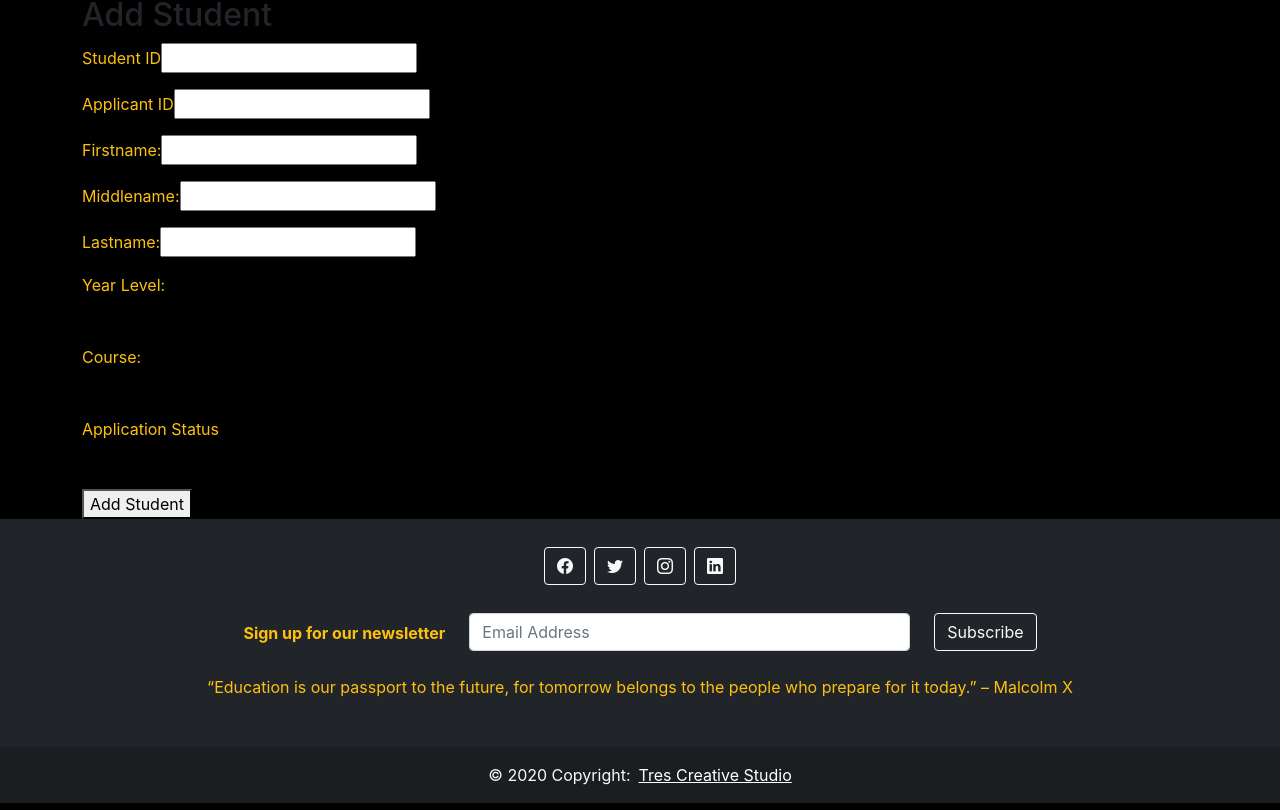
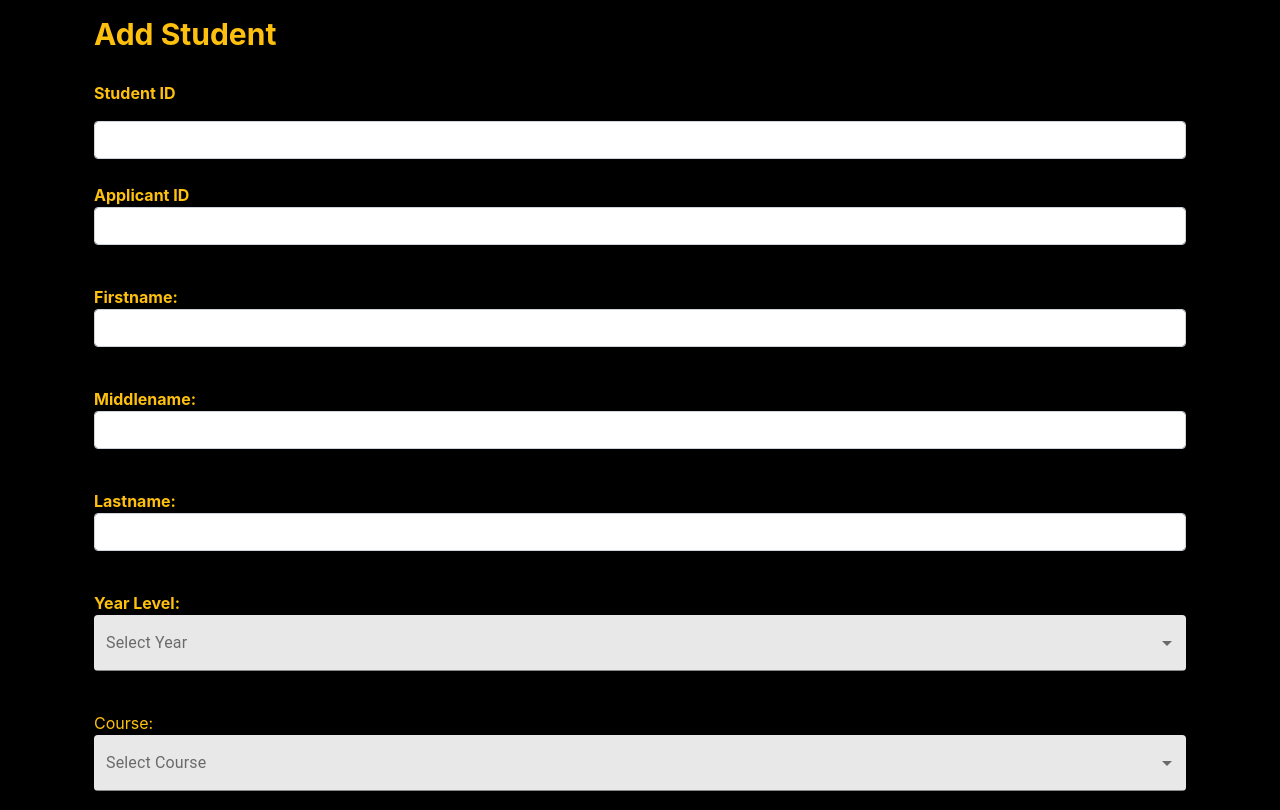
Before and after one commit to Lei-Mutya/dltu_website, a React (Create React App) app: page /addstudent in a window 1280 px wide. Shown: the part 170-980 px from the top of the page. Built offline with nearby package versions, Linux system fonts and the light colour scheme.

Commit message:
final copy of the project

```diff
--- a/src/components/AddStudent.js
+++ b/src/components/AddStudent.js
@@ -1,73 +1,70 @@
-import {MenuItem, TextField} from '@material-ui/core'
-import React, { useState } from 'react'
-import {db} from '../firebase'
+import { MenuItem, TextField } from '@material-ui/core';
+import React, { useState } from 'react';
+import { db } from '../firebase';
 
-const status=[
+const status = [
   {
-        value:'Passed',
-        label:'Passed'
+    value: 'Passed',
+    label: 'Passed',
   },
   {
-        value:'Failed',
-        label:'Failed'
-    }
+    value: 'Failed',
+    label: 'Failed',
+  },
 ];
 
-const year=[
+const year = [
   {
-        value:'1',
-        label:'1'
+    value: '1',
+    label: '1',
   },
   {
-        value:'2',
-        label:'2'
+    value: '2',
+    label: '2',
   },
   {
-        value:'3',
-        label:'3'
+    value: '3',
+    label: '3',
   },
   {
-        value:'4',
-        label:'4'
-    }
+    value: '4',
+    label: '4',
+  },
 ];
 
-
-const courses=[
+const courses = [
   {
-        value:'Bachelor of Science in Nursing',
-        label:'BS Nursing'
+    value: 'Bachelor of Science in Nursing',
+    label: 'BS Nursing',
   },
   {
-        value:'Bachelor of Science in Pharmacy',
-        label:'BS Pharmacy'
+    value: 'Bachelor of Science in Pharmacy',
+    label: 'BS Pharmacy',
   },
   {
-        value:'Bachelor of Science in Biology',
-        label:'BS Biology'
+    value: 'Bachelor of Science in Biology',
+    label: 'BS Biology',
   },
   {
-        value:'Bachelor of Science in Psychology',
-        label:'BS Psychology'
-    }
+    value: 'Bachelor of Science in Psychology',
+    label: 'BS Psychology',
+  },
 ];
 
+function AddStudent() {
+  const [StudentId, setStudentId] = useState('');
+  const [appId, setAppId] = useState('');
+  const [firstname, setFirstname] = useState('');
+  const [middlename, setMiddlename] = useState('');
+  const [lastname, setLastname] = useState('');
+  const [course, setCourse] = useState('');
+  const [appStatus, setAppstatus] = useState('');
+  const [yearLevel, setYearlevel] = useState('');
 
-
-function AddStudent()
-{
-    const [StudentId, setStudentId]=useState('');
-    const [appId, setAppId]=useState('');
-    const [firstname, setFirstname]=useState('');
-    const [middlename, setMiddlename]=useState('');
-    const [lastname, setLastname]=useState('');
-    const [course, setCourse]=useState('');
-    const [appStatus, setAppstatus]=useState('');
-    const [yearLevel, setYearlevel]=useState('');
-
-    const handleSubmit=(e)=>{
+  const handleSubmit = e => {
     e.preventDefault();
-        db.collection('students').add({
+    db.collection('students')
+      .add({
         StudentId: StudentId,
         appId: appId,
         firstname: firstname,
@@ -75,12 +72,12 @@ function AddStudent()
         lastname: lastname,
         course: course,
         yearLevel: yearLevel,
-            appStatus: appStatus
+        appStatus: appStatus,
       })
-        .then(()=>{
-            alert("Student has been added!");
+      .then(() => {
+        alert('Student has been added!');
       })
-        .catch((error)=>{
+      .catch(error => {
         alert(error.message);
       });
     setStudentId('');
@@ -91,112 +88,185 @@ function AddStudent()
     setCourse('');
     setAppstatus('');
     setYearlevel('');
-    }
+  };
 
-    return(
+  return (
     <>
-        <h2>Add Student</h2>
+      <div className="container">
         <form onSubmit={handleSubmit}>
-        <p>Student ID
+          <p className="fw-bold mb-4 mt-3" style={{ fontSize: '30px' }}>
+            Add Student
+          </p>
+          <div className="row mb-4">
+            <div className="col-sm-6 col-md-12">
+              <div className="form-group">
+                <p className="fw-bold">Student ID</p>
                 <input
                   type="text"
+                  className="form-control"
                   name="StudentId"
                   value={StudentId}
-                    onChange={(e)=> setStudentId(e.target.value)}
+                  onChange={e => setStudentId(e.target.value)}
+                />
+              </div>
+            </div>
+          </div>
+
+          <div className="row mb-4">
+            <div className="col-sm-6 col-md-12">
+              <div className="form-group">
+                <p className="fw-bold">
+                  Applicant ID
+                  <input
+                    type="text"
+                    className="form-control"
+                    name="appId"
+                    value={appId}
+                    onChange={e => setAppId(e.target.value)}
                   />
                 </p>
-            <p>Applicant ID
+              </div>
+            </div>
+          </div>
+
+          <div className="row mb-4">
+            <div className="col-sm-6 col-md-12">
+              <div className="form-group">
+                <p className="fw-bold">
+                  Firstname:
                   <input
                     type="text"
-                    name="appId"
-                    value={appId}
-                    onChange={(e)=> setAppId(e.target.value)}
+                    className="form-control"
+                    name="firstname"
+                    value={firstname}
+                    onChange={e => setFirstname(e.target.value)}
                   />
                 </p>
-            <p>Firstname:
+              </div>
+            </div>
+          </div>
+
+          <div className="row mb-4">
+            <div className="col-sm-6 col-md-12">
+              <div className="form-group">
+                <p className="fw-bold">
+                  Middlename:
                   <input
                     type="text"
-                    name="firstname"
-                    value={firstname}
-                    onChange={(e)=> setFirstname(e.target.value)}
+                    className="form-control"
+                    name="middlename"
+                    value={middlename}
+                    onChange={e => setMiddlename(e.target.value)}
                   />
                 </p>
+              </div>
+            </div>
+          </div>
 
-            <p>Middlename:
+          <div className="row mb-4">
+            <div className="col-sm-6 col-md-12">
+              <div className="form-group">
+                <p className="fw-bold">
+                  Lastname:
                   <input
                     type="text"
-                    name="middlename"
-                    value={middlename}
-                    onChange={(e)=> setMiddlename(e.target.value)}
+                    className="form-control"
+                    name="lastname"
+                    value={lastname}
+                    onChange={e => setLastname(e.target.value)}
                   />
                 </p>
+              </div>
+            </div>
+          </div>
 
-            <p>Lastname:
-                <input
-                    type="text"
-                    name="lastname"
-                    value={lastname}
-                    onChange={(e)=> setLastname(e.target.value)}
-                />
-            </p>
-
-            <p>Year Level:
+          <div className="row mb-4">
+            <div className="col-sm-6 col-md-12">
+              <div className="form-group">
+                <p className="fw-bold">
+                  Year Level:
                   <TextField
                     id="filled-select-course"
+                    className="form-control"
                     variant="filled"
                     select
                     label="Select Year"
                     value={yearLevel}
-                    onChange={(e)=>setYearlevel(e.target.value)}
+                    onChange={e => setYearlevel(e.target.value)}
                   >
-
-                {year.map((option3)=>(
+                    {year.map(option3 => (
                       <MenuItem key={option3.value} value={option3.value}>
                         {option3.label}
                       </MenuItem>
                     ))}
                   </TextField>
                 </p>
+              </div>
+            </div>
+          </div>
 
-            <p>Course:
+          <div className="row mb-4">
+            <div className="col-sm-6 col-md-12">
+              <div className="form-group">
+                <p className="bold">
+                  Course:
                   <TextField
                     id="filled-select-course"
+                    className="form-control"
                     variant="filled"
                     select
                     label="Select Course"
                     value={course}
-                    onChange={(e)=>setCourse(e.target.value)}
+                    onChange={e => setCourse(e.target.value)}
                   >
-
-                {courses.map((option)=>(
+                    {courses.map(option => (
                       <MenuItem key={option.value} value={option.value}>
                         {option.label}
                       </MenuItem>
                     ))}
                   </TextField>
                 </p>
-            <p>Application Status
+              </div>
+            </div>
+          </div>
+
+          <div className="row mb-4">
+            <div className="col-sm-6 col-md-12">
+              <div className="form-group">
+                <p className="fw-bold">
+                  Application Status
                   <TextField
                     id="filled-select-course"
+                    className="form-control"
                     variant="filled"
                     select
                     label="Select Status"
                     value={appStatus}
-                    onChange={(e)=>setAppstatus(e.target.value)}
+                    onChange={e => setAppstatus(e.target.value)}
                   >
-
-                {status.map((option1)=>(
+                    {status.map(option1 => (
                       <MenuItem key={option1.value} value={option1.value}>
                         {option1.label}
                       </MenuItem>
                     ))}
                   </TextField>
                 </p>
+              </div>
+            </div>
+          </div>
 
-            <button type="submit">Add Student</button>
-
+          <div className="row mb-4">
+            <div className="col-sm-6 col-md-12 d-flex justify-content-end">
+              <div className="form-group">
+                <button className="btn btn-lg btn-secondary" type="submit">
+                  Add Student
+                </button>
+              </div>
+            </div>
+          </div>
         </form>
+      </div>
     </>
-    )
+  );
 }
-export default AddStudent
+export default AddStudent;
```
Lines whose indentation alone changed are shown as unchanged.
